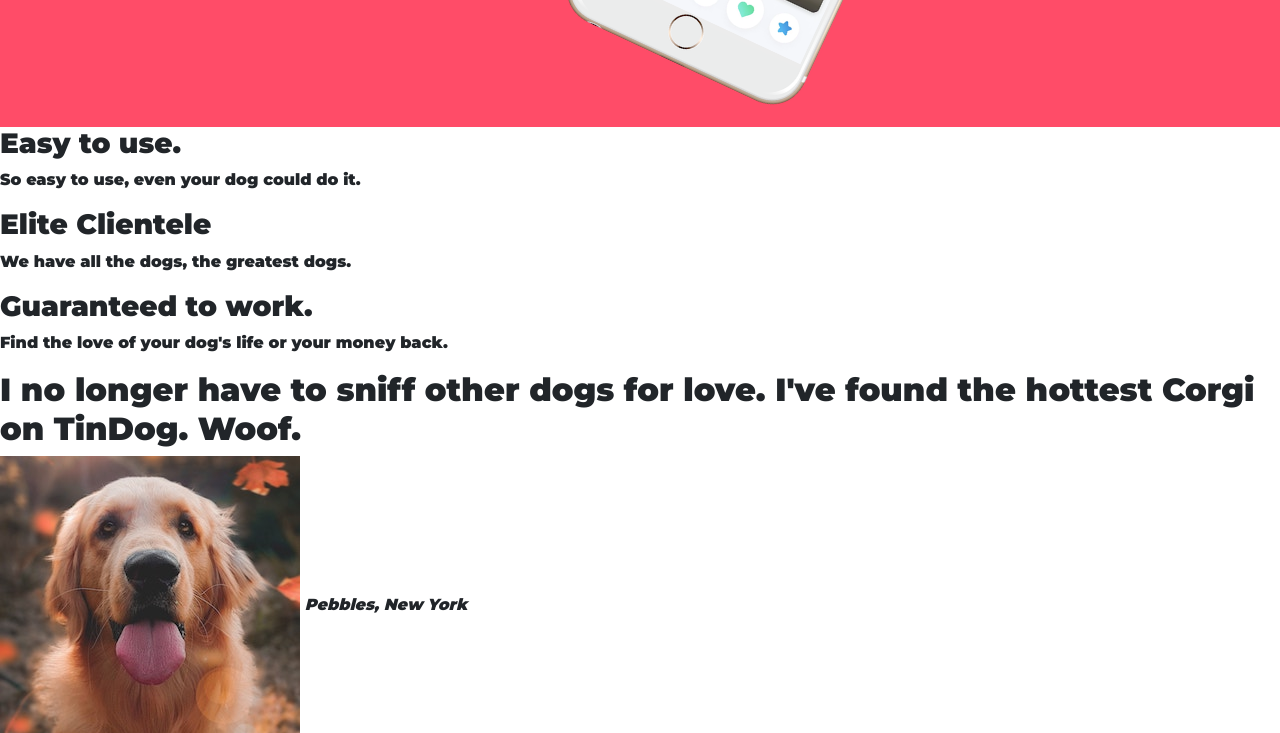
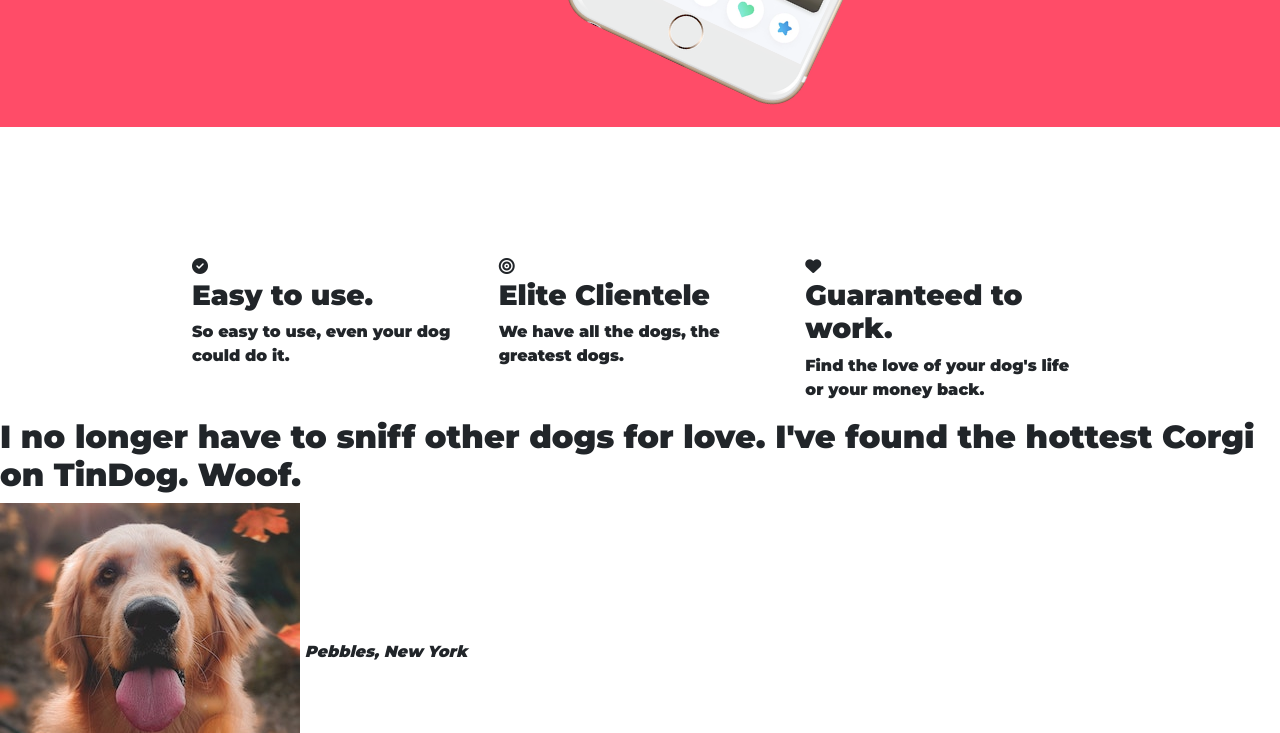
Before and after one commit to Artniley/TinDog-project, a plain HTML site: page index.html in a window 1280 px wide. Shown: the part 620-1353 px from the top of the page. Drawn offline with nearby package versions, Linux system fonts and the light colour scheme.

Commit message:
Створив my-version branch

```diff
--- a/css/styles.css
+++ b/css/styles.css
@@ -5,6 +5,7 @@ body {
 #title {
    background-color: #ff4c68;
    color: white;
+   margin-bottom: 10%;
 }
 
 .navbar-brand {
@@ -45,3 +46,7 @@ h1 {
    width: 60%;
    transform: rotate(25deg);
 }
+
+#features {
+   padding: 0 15%;
+}
--- a/index.html
+++ b/index.html
@@ -83,14 +83,23 @@
 
   <section id="features">
 
+    <div class="row">
+      <div class="col-lg-4">
+        <span class="fa-solid fa-circle-check"></span>
         <h3>Easy to use.</h3>
         <p>So easy to use, even your dog could do it.</p>
-
+      </div>
+      <div class="col-lg-4">
+        <span class="fa-solid fa-bullseye"></span>
         <h3>Elite Clientele</h3>
         <p>We have all the dogs, the greatest dogs.</p>
-
+      </div>
+      <div class="col-lg-4">
+        <span class="fa-solid fa-heart"></span>
         <h3>Guaranteed to work.</h3>
         <p>Find the love of your dog's life or your money back.</p>
+      </div>
+    </div>
 
   </section>
 
```
Lines whose indentation alone changed are shown as unchanged.
